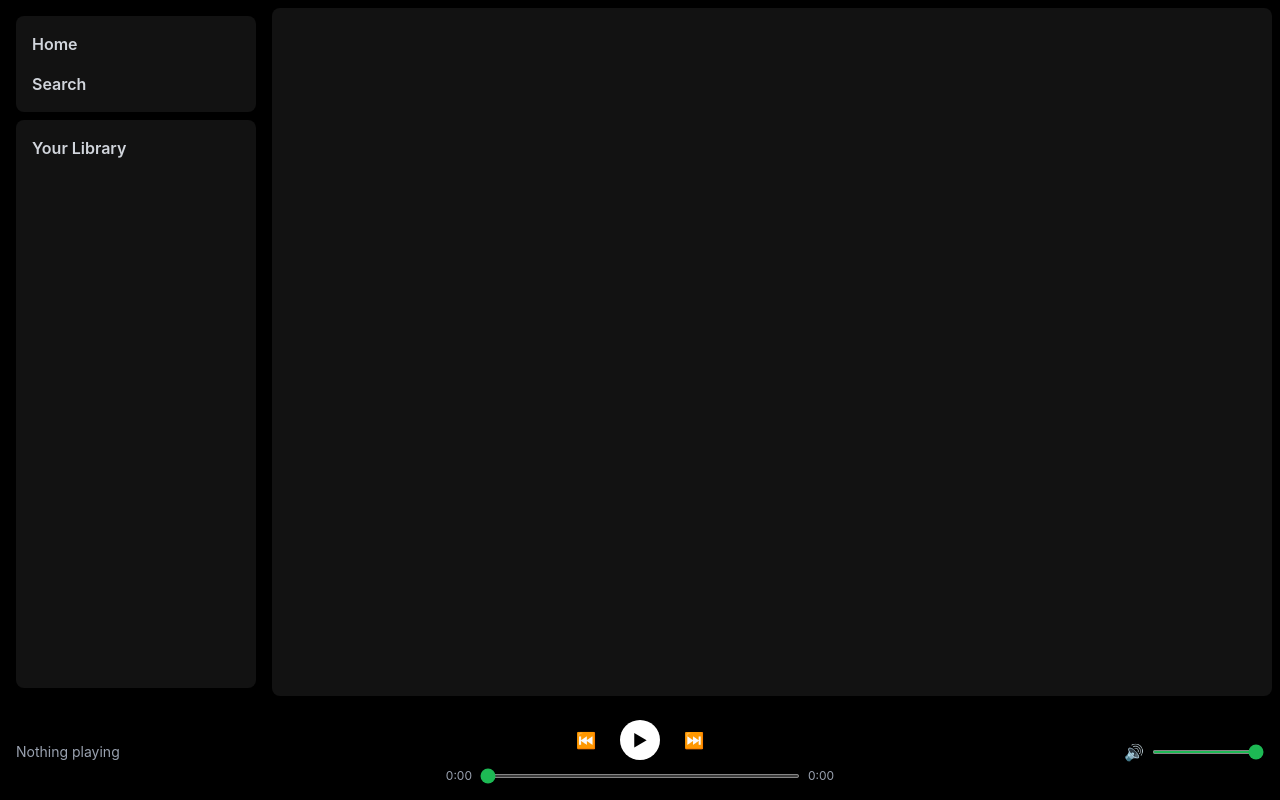
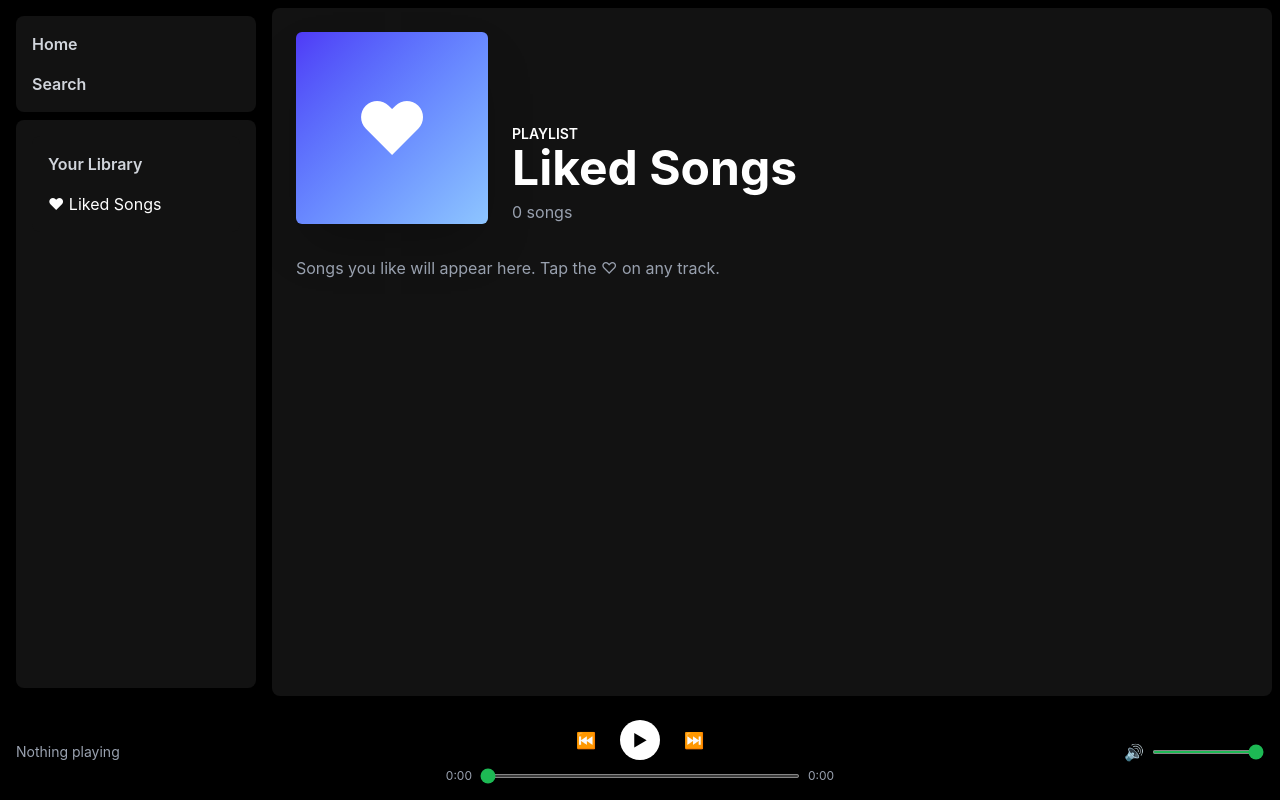
Before and after one commit to anatakehara/spotify-clone, a React (Vite) app: page /liked in a window 1280 px wide. Built offline with nearby package versions, Linux system fonts and the light colour scheme.

Commit message:
feat: add liked songs with localStorage persistence

```diff
--- a/src/App.jsx
+++ b/src/App.jsx
@@ -4,6 +4,7 @@ import Player from "./components/Player"
 import Home from "./pages/Home"
 import Search from "./pages/Search"
 import Playlist from "./pages/Playlist"
+import LikedSongs from "./pages/LikedSongs"
 
 function App() {
   return (
@@ -16,6 +17,7 @@ function App() {
             <Route path="/" element={<Home />} />
             <Route path="/search" element={<Search />} />
             <Route path="/playlist/:id" element={<Playlist />} />
+            <Route path="/liked" element={<LikedSongs />} />
           </Routes>
         </main>
       </div>
--- /dev/null
+++ b/src/components/LikeButton.jsx
@@ -0,0 +1,26 @@
+import { useLikes } from "../context/LikesContext"
+
+function LikeButton({ trackId, className = "" }) {
+  const { isLiked, toggleLike } = useLikes()
+  const liked = isLiked(trackId)
+
+  const handleClick = (event) => {
+    event.stopPropagation()
+    toggleLike(trackId)
+  }
+
+  return (
+    <button
+      onClick={handleClick}
+      className={`text-lg transition hover:scale-110 ${
+        liked ? "text-[#1DB954]" : "text-gray-400 hover:text-white"
+      } ${className}`}
+      aria-label={liked ? "Remove from Liked Songs" : "Add to Liked Songs"}
+      aria-pressed={liked}
+    >
+      {liked ? "♥" : "♡"}
+    </button>
+  )
+}
+
+export default LikeButton
--- a/src/components/Sidebar.jsx
+++ b/src/components/Sidebar.jsx
@@ -22,7 +22,12 @@ function Sidebar() {
       </nav>
 
       <div className="flex-1 rounded-lg bg-[#121212] p-4">
-        <h2 className="font-semibold text-gray-300">Your Library</h2>
+        <div className="flex-1 rounded-lg bg-[#121212] p-4">
+          <h2 className="mb-4 font-semibold text-gray-300">Your Library</h2>
+          <NavLink to="/liked" className={linkClass}>
+            ♥ Liked Songs
+          </NavLink>
+        </div>
       </div>
     </aside>
   )
--- a/src/components/TrackRow.jsx
+++ b/src/components/TrackRow.jsx
@@ -1,4 +1,5 @@
 import { usePlayer } from "../context/PlayerContext"
+import LikeButton from "./LikeButton"
 
 function TrackRow({ track, index, onPlay }) {
   const { currentTrack } = usePlayer()
@@ -25,6 +26,7 @@ function TrackRow({ track, index, onPlay }) {
         </p>
         <p className="truncate text-sm text-gray-400">{track.artist}</p>
       </div>
+      <LikeButton trackId={track.id} />
       <span className="text-sm text-gray-400">{track.duration}</span>
     </li>
   )
--- /dev/null
+++ b/src/context/LikesContext.jsx
@@ -0,0 +1,47 @@
+import { createContext, useContext, useEffect, useState } from "react"
+
+const LikesContext = createContext(null)
+
+const STORAGE_KEY = "spotify-clone:likes"
+
+function loadLikes() {
+  try {
+    const saved = localStorage.getItem(STORAGE_KEY)
+    return saved ? JSON.parse(saved) : []
+  } catch {
+    return []
+  }
+}
+
+export function LikesProvider({ children }) {
+  const [likedIds, setLikedIds] = useState(loadLikes)
+
+  useEffect(() => {
+    try {
+      localStorage.setItem(STORAGE_KEY, JSON.stringify(likedIds))
+    } catch {
+    }
+  }, [likedIds])
+
+  const isLiked = (trackId) => likedIds.includes(trackId)
+
+  const toggleLike = (trackId) => {
+    setLikedIds((current) =>
+      current.includes(trackId)
+        ? current.filter((id) => id !== trackId)
+        : [...current, trackId]
+    )
+  }
+
+  const value = { likedIds, isLiked, toggleLike }
+
+  return <LikesContext.Provider value={value}>{children}</LikesContext.Provider>
+}
+
+export function useLikes() {
+  const context = useContext(LikesContext)
+  if (!context) {
+    throw new Error("useLikes must be used inside a LikesProvider")
+  }
+  return context
+}
--- a/src/main.jsx
+++ b/src/main.jsx
@@ -2,15 +2,18 @@ import { StrictMode } from 'react'
 import { createRoot } from 'react-dom/client'
 import { BrowserRouter } from 'react-router-dom'
 import { PlayerProvider } from './context/PlayerContext.jsx'
+import { LikesProvider } from './context/LikesContext.jsx'
 import './index.css'
 import App from './App.jsx'
 
 createRoot(document.getElementById('root')).render(
   <StrictMode>
     <BrowserRouter>
-      <PlayerProvider>
-        <App />
-      </PlayerProvider>
+      <LikesProvider>
+        <PlayerProvider>
+          <App />
+        </PlayerProvider>
+      </LikesProvider>
     </BrowserRouter>
   </StrictMode>,
 )
--- /dev/null
+++ b/src/pages/LikedSongs.jsx
@@ -0,0 +1,45 @@
+import TrackRow from "../components/TrackRow"
+import { useLikes } from "../context/LikesContext"
+import { usePlayer } from "../context/PlayerContext"
+import { tracks } from "../data/tracks"
+
+function LikedSongs() {
+  const { likedIds } = useLikes()
+  const { playTracks } = usePlayer()
+
+  const likedTracks = tracks.filter((track) => likedIds.includes(track.id))
+
+  return (
+    <section>
+      <div className="mb-8 flex items-end gap-6">
+        <div className="flex h-48 w-48 items-center justify-center rounded-md bg-gradient-to-br from-indigo-600 to-blue-300 text-7xl shadow-2xl">
+          ♥
+        </div>
+        <div>
+          <p className="text-sm font-semibold uppercase">Playlist</p>
+          <h1 className="text-5xl font-bold">Liked Songs</h1>
+          <p className="mt-2 text-gray-400">{likedTracks.length} songs</p>
+        </div>
+      </div>
+
+      {likedTracks.length === 0 ? (
+        <p className="text-gray-400">
+          Songs you like will appear here. Tap the ♡ on any track.
+        </p>
+      ) : (
+        <ul className="flex flex-col">
+          {likedTracks.map((track, index) => (
+            <TrackRow
+              key={track.id}
+              track={track}
+              index={index}
+              onPlay={() => playTracks(likedTracks, index)}
+            />
+          ))}
+        </ul>
+      )}
+    </section>
+  )
+}
+
+export default LikedSongs
```
